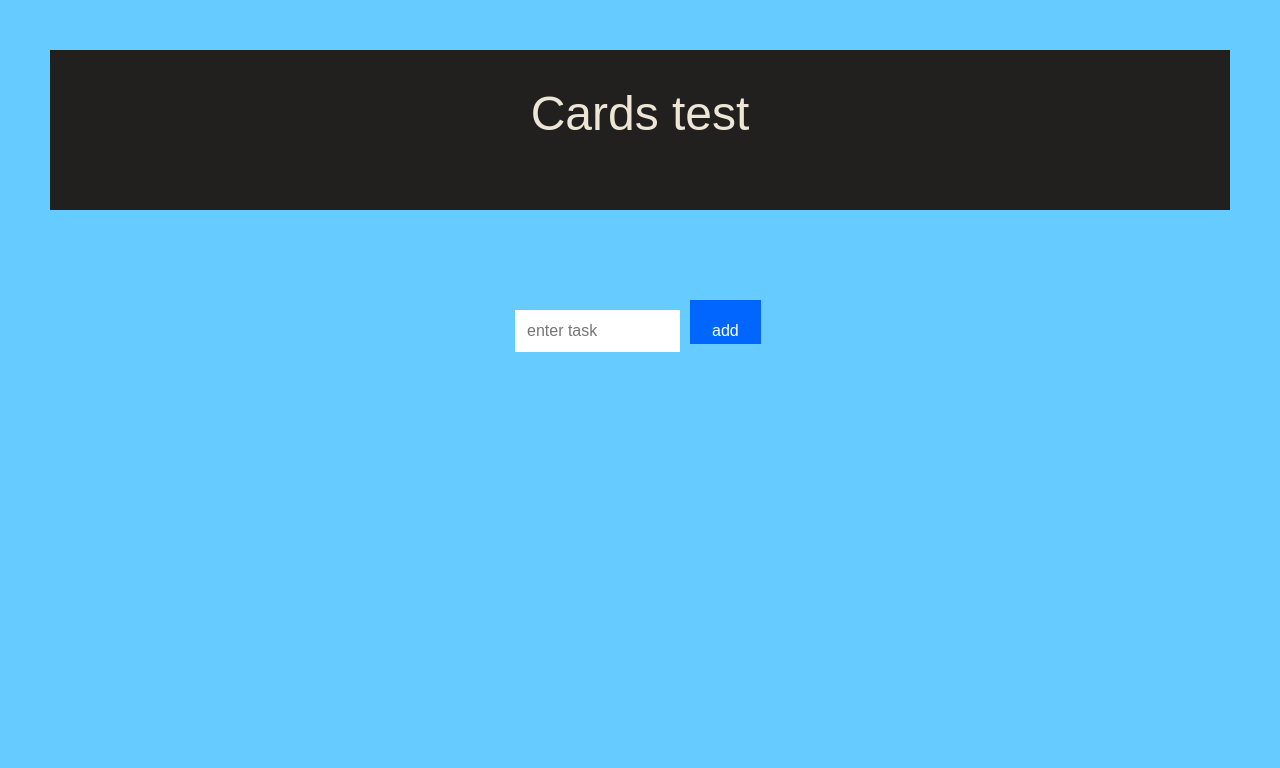
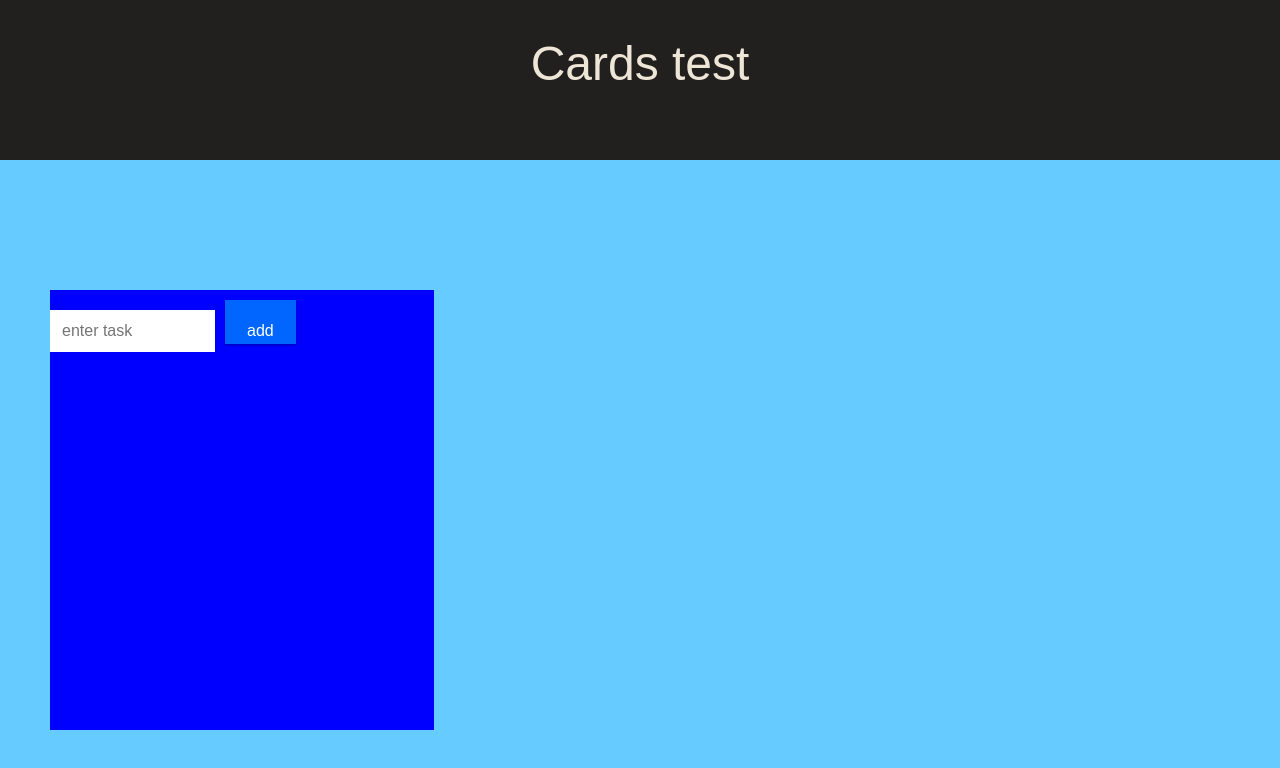
Before and after one commit to rgeloen/react-tests, a React (Create React App) app: page / in a window 1280 px wide. Shown: the top 768 px of the page. Built offline with nearby package versions, Linux system fonts and the light colour scheme.

Commit message:
changed list display

```diff
--- a/src/App.js
+++ b/src/App.js
@@ -37,7 +37,7 @@ class TodoItems extends Component {
 };
 
 
-class TodoList extends React.Component {
+class TodoList extends Component {
   constructor(props, context) {
     super(props, context);
 
@@ -53,7 +53,7 @@ class TodoList extends React.Component {
     var itemArray = this.state.items;
 
     if (this._inputElement.value !== "") {
-      itemArray.unshift({ // add item array element to beginning of items array if input has text, and return items length
+      itemArray.push({ // add item array element to beginning of items array if input has text, and return items length
         text: this._inputElement.value, //input value of form (thx to ref, i can access to input value)
         key: Date.now()
     });
@@ -85,9 +85,7 @@ class TodoList extends React.Component {
       <div className="card-form">
         <div className="header-form">
           <form onSubmit={this.addItem}>
-            <input ref={(a) => this._inputElement = a} placeholder="enter task">
-
-            </input>
+            <input ref={(a) => this._inputElement = a} placeholder="enter task"></input>
             <button type="submit">add</button>
           </form>
         </div>
--- a/src/partials/App.css
+++ b/src/partials/App.css
@@ -234,12 +234,17 @@ a {
 
 body {
   background-color: #66CCFF;
-  padding: 50px;
   font-family: sans-serif; }
 
 #container {
-  display: flex;
+  padding: 50px;
   justify-content: center; }
+
+.card-form .header-form {
+  display: inline-block;
+  background-color: blue;
+  width: 30vw;
+  height: 55vh; }
 
 .card-form .header-form input {
   padding: 10px;
@@ -253,26 +258,36 @@ body {
   margin: 10px 0 10px 10px;
   background-color: #0066FF;
   color: #FFF;
-  border: 2px solid #0066FF; }
+  border: 2px solid #0066FF;
+  box-shadow: 0 1px 3px rgba(0, 0, 0, 0.12), 0 1px 2px rgba(0, 0, 0, 0.24);
+  transition: all 0.3s cubic-bezier(0.25, 0.8, 0.25, 1); }
   .card-form .header-form button:hover {
     background-color: #003399;
     border: 2px solid #003399;
+    box-shadow: 0 14px 28px rgba(0, 0, 0, 0.25), 0 10px 10px rgba(0, 0, 0, 0.22);
     cursor: pointer; }
 
 .card-form .List {
+  display: inline-block;
+  position: absolute;
+  margin-left: 20px;
   list-style: none;
   padding-left: 0;
-  width: 250px; }
+  width: 30%; }
 
 .card-form .List li {
   color: #333;
   background-color: rgba(255, 255, 255, 0.5);
   padding: 15px;
   margin-bottom: 15px;
-  border-radius: 5px; }
+  border-radius: 5px;
+  overflow: hidden;
+  box-shadow: 0 1px 3px rgba(0, 0, 0, 0.12), 0 1px 2px rgba(0, 0, 0, 0.24);
+  transition: all 0.3s cubic-bezier(0.25, 0.8, 0.25, 1); }
   .card-form .List li:hover {
     cursor: pointer;
-    background-color: pink; }
+    background-color: pink;
+    box-shadow: 0 14px 28px rgba(0, 0, 0, 0.25), 0 10px 10px rgba(0, 0, 0, 0.22); }
 
 .header {
   display: block;
--- a/src/partials/styles/_card.scss
+++ b/src/partials/styles/_card.scss
@@ -1,3 +1,10 @@
+.card-form .header-form {
+  display: inline-block;
+  background-color: blue;
+  width: 30vw;
+  height: 55vh;
+}
+
 .card-form .header-form input {
   padding: 10px;
   font-size: 16px;
@@ -12,18 +19,24 @@
   background-color: #0066FF;
   color: #FFF;
   border: 2px solid #0066FF;
+  box-shadow: 0 1px 3px rgba(0,0,0,0.12), 0 1px 2px rgba(0,0,0,0.24);
+  transition: all 0.3s cubic-bezier(.25,.8,.25,1);
 
   &:hover {
     background-color: #003399;
     border: 2px solid #003399;
+    box-shadow: 0 14px 28px rgba(0,0,0,0.25), 0 10px 10px rgba(0,0,0,0.22);
     cursor: pointer;
   }
 }
 
 .card-form .List {
+  display: inline-block;
+  position: absolute;
+  margin-left: 20px;
   list-style: none;
   padding-left: 0;
-  width: 250px;
+  width: 30%;
 }
 
 .card-form .List li {
@@ -32,9 +45,13 @@
   padding: 15px;
   margin-bottom: 15px;
   border-radius: 5px;
+  overflow: hidden;
+  box-shadow: 0 1px 3px rgba(0,0,0,0.12), 0 1px 2px rgba(0,0,0,0.24);
+  transition: all 0.3s cubic-bezier(.25,.8,.25,1);
 
   &:hover {
     cursor: pointer;
     background-color: pink;
+    box-shadow: 0 14px 28px rgba(0,0,0,0.25), 0 10px 10px rgba(0,0,0,0.22);
   }
 }
--- a/src/partials/styles/_globals.scss
+++ b/src/partials/styles/_globals.scss
@@ -1,10 +1,9 @@
 body {
   background-color: #66CCFF;
-  padding: 50px;
   font-family: sans-serif;
 }
 
 #container {
-  display: flex;
+  padding: 50px;
   justify-content: center;
 }
```
